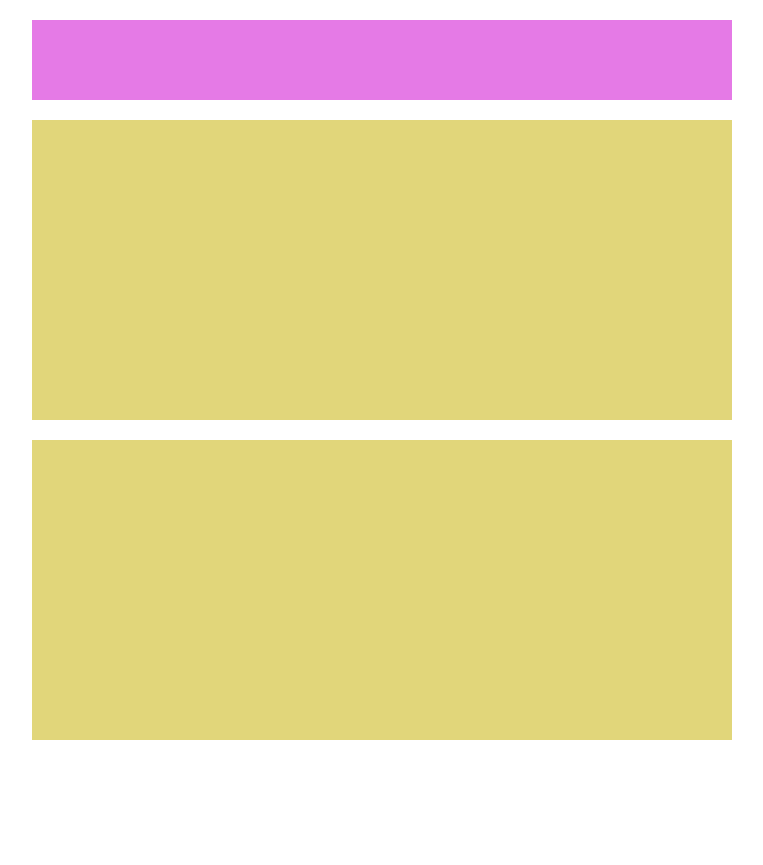
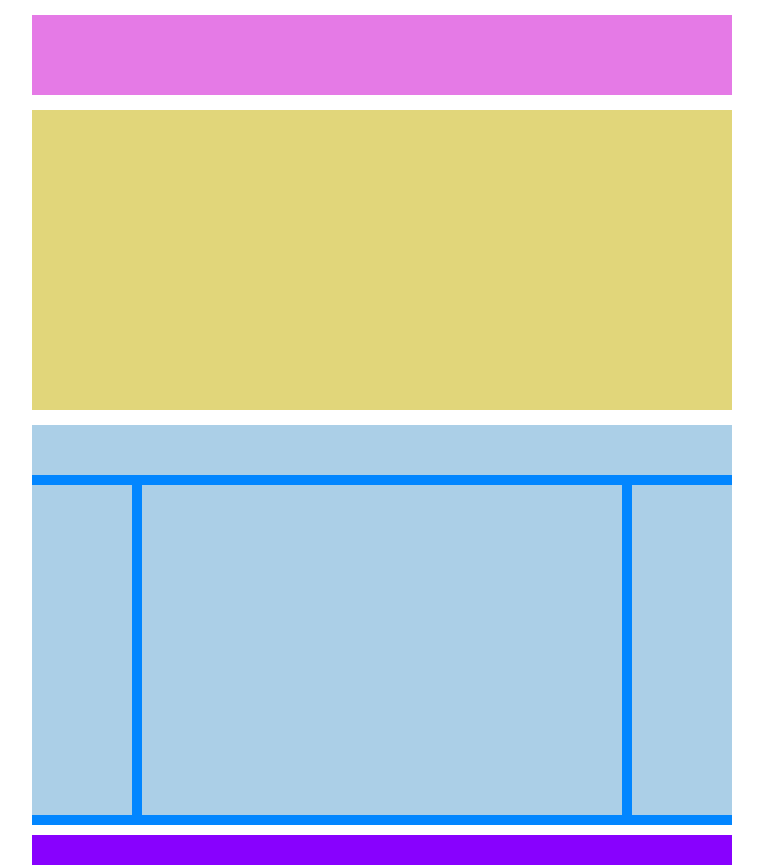
Before and after one commit to lucaperini/htmlcss-struttura-wordpress, a plain HTML site: page index.html in a window 1280 px wide. Shown: the whole page, without its empty margins (258-1021 px from the left). Before the commit the page ends 800 px from the top, so only its background shows below. Drawn offline with Linux system fonts and the light colour scheme.

Commit message:
css finale struttura layout wordpress

```diff
--- a/css/style.css
+++ b/css/style.css
@@ -11,39 +11,63 @@
     clear: both;
 }
 
-.container{
-    width:75%;
-
-    margin:0 auto;
-
-
-}
-
 header {
     width: 700px;
     height:80px;
     background-color: rgba(229,122,230,255);
-    margin: 20px auto;
+    margin: 15px auto;
 }
 
-section {
+.top {
     width:700px;
     height:300px;
+    margin:0 auto;
     background-color: rgba(225,214,122,255);
-    margin: 20px auto;
+    margin-bottom:15px;
 }
 
-.second-section {
+main {
     width:700px;
     height:400px;
-    background-color: rgba(0,134,255,255);
-    margin: 20px auto;
+    margin:0 auto;
+    background-color: rgba(2,134,255,255);
+    margin-bottom:10px;
 }
 
-.header-second-section {
-    width: 700px;
+.header {
+    width:700px;
     height:50px;
+    margin:0 auto;
     background-color: rgba(171,207,231,255);
-    margin: 20px auto;
+    margin-bottom:10px;
 
 }
+
+aside {
+    width: calc((30% - 10px) / 2);
+    height: 330px;
+    background-color: rgba(171,207,231,255);
+    float: left;
+}
+
+article {
+    width: calc(70% - 10px);
+    height:330px;
+    background-color: rgba(171,207,231,255);
+    float: left;
+    margin: 0 10px 20px 10px;
+}
+
+aside {
+    width: calc((30% - 10px) / 2);
+    height: 330px;
+    background-color: rgba(171,207,231,255);
+    float: left;
+}
+
+footer {
+    width:700px;
+    height:30px;
+    margin:0 auto;
+    background-color: rgba(136,1,254,255);
+}
```
